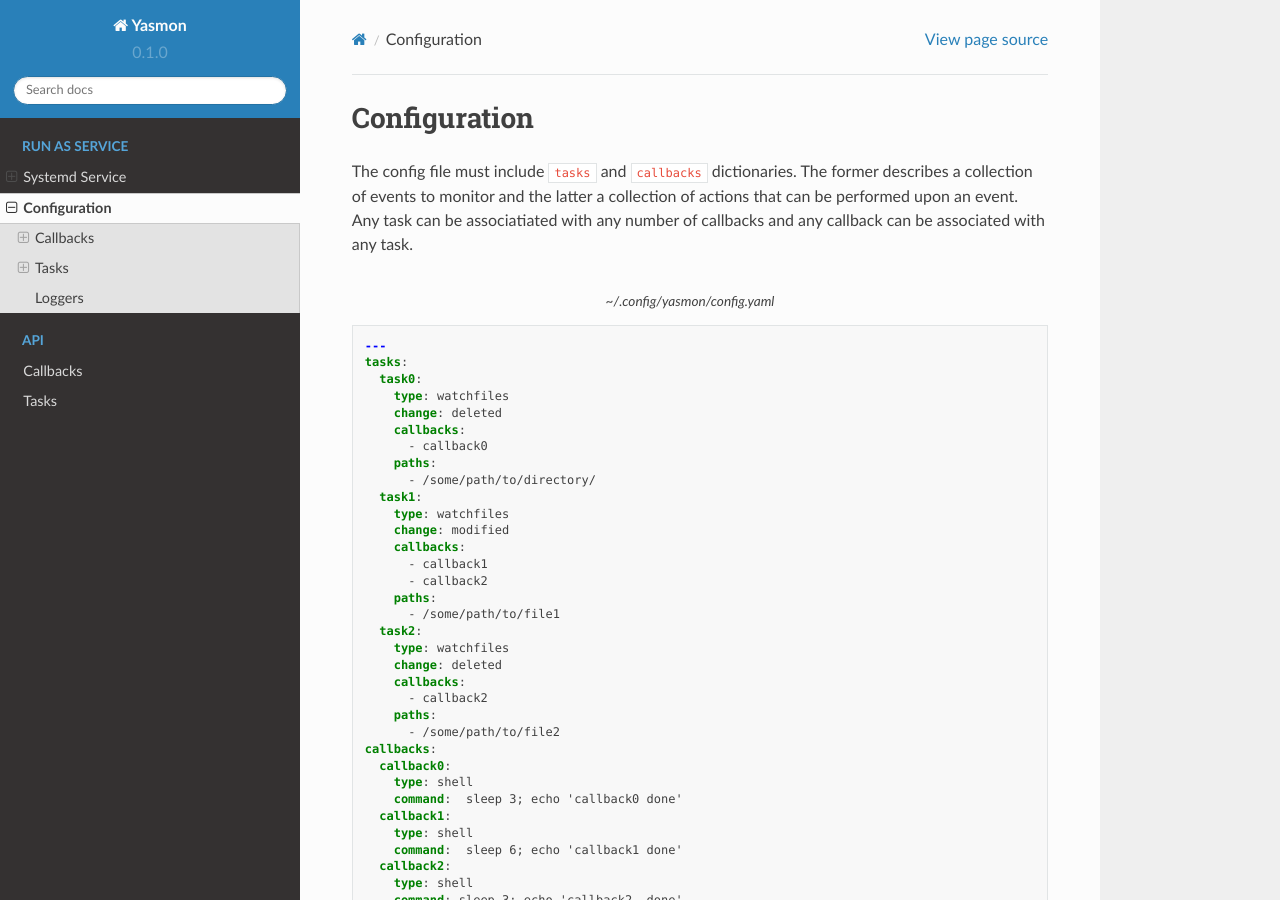
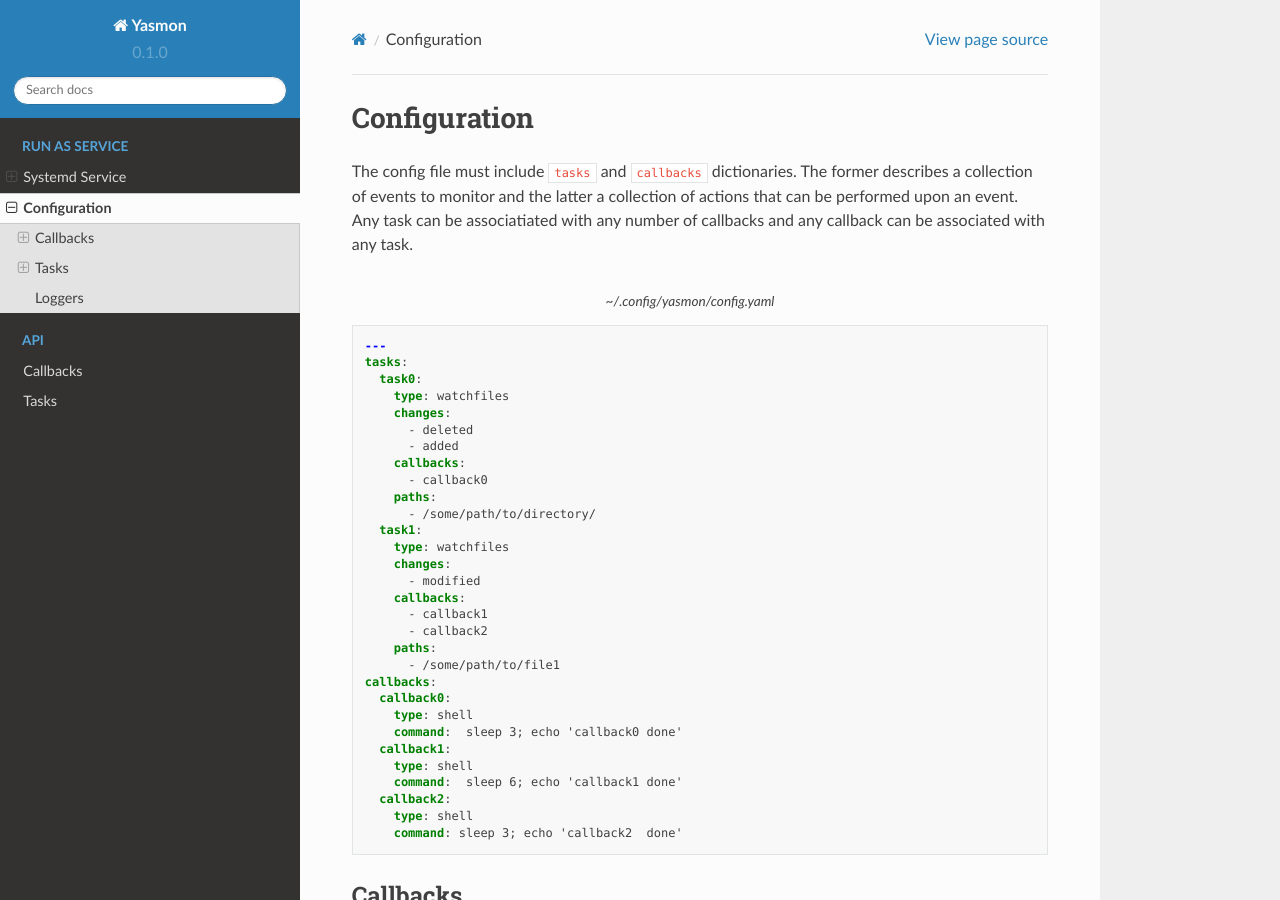
Before and after one commit to m1ka05/yasmon, a Sphinx documentation site: the page built from docs/source/service/config.rst, in a window 1280 px wide and 900 px high. Built offline with Sphinx 7.4.7 and the Read the Docs theme 2.0.0, drawn with Linux system fonts in a browser that asks for light colours.

Commit message:
docs: updated WatchfilesTask syntax

```diff
--- a/docs/source/service/config.rst
+++ b/docs/source/service/config.rst
@@ -14,26 +14,22 @@
     tasks:
       task0:
         type: watchfiles
-        change: deleted
+        changes:
+          - deleted
+          - added
         callbacks:
           - callback0
         paths:
           - /some/path/to/directory/
       task1:
         type: watchfiles
-        change: modified
+        changes:
+          - modified
         callbacks:
           - callback1
           - callback2
         paths:
           - /some/path/to/file1
-      task2:
-        type: watchfiles
-        change: deleted
-        callbacks:
-          - callback2
-        paths:
-          - /some/path/to/file2
     callbacks:
       callback0:
         type: shell
@@ -120,7 +116,9 @@
 .. code-block:: yaml
 
   type: watchfiles
-  change: [added|modified|deleted]
+  changes:
+    - [added|modified|deleted]
+    - ...
   callbacks:
     - some_callback0
     - some_callback1
```
